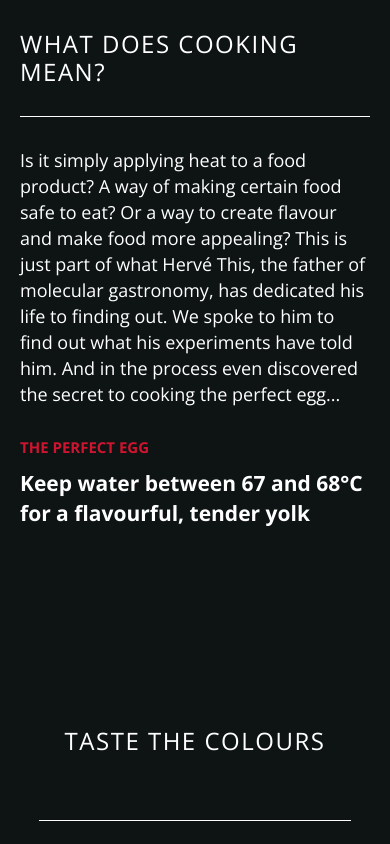
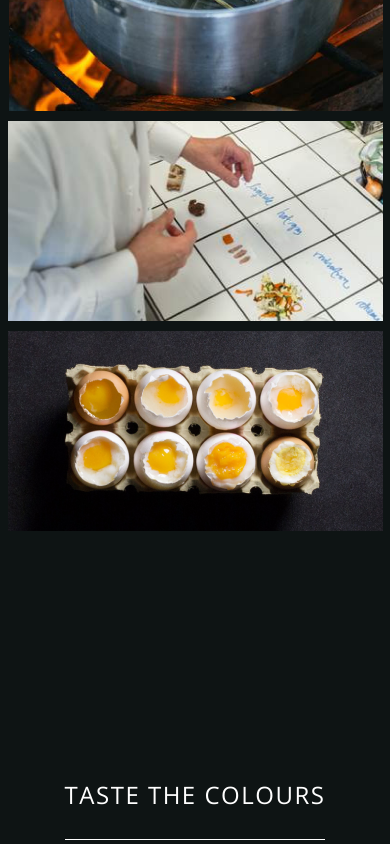
Before and after one commit to sebashdm1/frontend-test, a React (Vite) app: page / in a window 390 px wide. Shown: the part 800-1644 px from the top of the page. Built offline with nearby package versions, Linux system fonts and the light colour scheme.

Commit message:
styles: add css grid

```diff
--- /dev/null
+++ b/src/App.scss
@@ -0,0 +1,7 @@
+@use './styles/globals.scss' as *;
+
+.app-container {
+  max-width: $container-max;
+  width: 100%;
+  @include container-padding;
+}
--- a/src/App.tsx
+++ b/src/App.tsx
@@ -1,6 +1,7 @@
 import { useEffect } from 'react'
 import CookingSection from './components/CookingSection'
 import ColorsSection from './components/ColorsSection'
+import './App.scss'
 
 function App() {
   useEffect(() => {
@@ -21,10 +22,10 @@ function App() {
   }, []);
 
   return (
-    <div className="app">
+    <main className="app-container">
       <CookingSection />
       <ColorsSection />
-    </div>
+    </main>
   )
 }
 
--- a/src/components/ColorsSection/ColorsSection.scss
+++ b/src/components/ColorsSection/ColorsSection.scss
@@ -1,213 +1,125 @@
-// Variables
-$background-dark: rgb(14, 20, 20);
-$text-white: #ffffff;
-$container-width: 1440px;
-$content-width: 1146px;
-$card-width: 375px;
-$card-min-height: 460px;
-$image-height: 300px;
-$copy-min-height: 130px;
-
-// Fonts
-$font-family: 'Open Sans', sans-serif;
-$font-light: 300;
-$font-bold: 700;
+@use '../../styles/globals.scss' as *;
 
 .colors-section {
-  background-color: $background-dark;
-  min-height: 793px;
-  display: flex;
-  align-items: center;
-  justify-content: center;
-  padding: 30px 0;
-
   .colors-container {
-    max-width: $container-width;
-    width: 100%;
-    padding: 0 147px;
-
     .content {
-      max-width: $content-width;
+      max-width: $content-colors;
       margin: 0 auto;
       display: flex;
       flex-direction: column;
       align-items: center;
 
       .headline {
-        margin-bottom: 60px;
+        margin-bottom: $spacing-lg;
         text-align: center;
-        width: auto;
-        min-width: 312px;
-        min-height: 63px;
-        border-bottom: 1px solid $text-white;
-        padding: 0 0 30px 0;
+        border-bottom: 1px solid var(--color-white);
+        padding-bottom: $spacing-md;
         display: flex;
         flex-direction: column;
-        justify-content: flex-start;
         align-items: center;
 
         h2 {
-          font-family: $font-family;
-          font-weight: $font-light;
-          font-size: 30px;
-          line-height: 33px;
-          letter-spacing: 1.5px;
-          color: $text-white;
+          color: var(--color-white);
           margin: 0;
           text-transform: uppercase;
         }
       }
 
       .card-list {
-        display: flex;
-        gap: 10px;
-        width: 100%;
-        justify-content: space-between;
-        align-items: flex-start;
+        display: grid;
+        grid-template-columns: repeat(3, 1fr);
+        gap: $spacing-xs;
+        width: 375px;
+        justify-content: center;
 
         .card {
-          width: $card-width;
-          min-height: $card-min-height;
+          transition: transform 0.3s ease;
           display: flex;
           flex-direction: column;
-          flex-shrink: 0;
+          cursor: pointer;
 
           .card-image {
-            width: $card-width;
-            height: $image-height;
-            cursor: pointer;
+            width: 375px;
+            height: 300px;
             overflow: hidden;
-            flex-shrink: 0;
             position: relative;
 
             img {
               position: absolute;
               top: 0;
               left: 0;
-              width: $card-width;
-              height: $image-height;
+              width: 375px;
+              height: 300px;
               object-fit: cover;
               object-position: center;
-              transition: transform 0.3s ease;
               display: block;
-            }
-
-            &:hover img {
-              transform: scale(1.05);
             }
           }
 
           .copy {
-            width: $card-width;
-            min-height: $copy-min-height;
-            padding: 30px 20px 30px 20px;
+            padding: $spacing-md $spacing-sm;
             display: flex;
             flex-direction: column;
             align-items: center;
-            justify-content: flex-start;
             text-align: center;
-            color: $text-white;
-            box-sizing: border-box;
+            color: var(--color-white);
             flex-grow: 1;
 
             h3 {
-              font-family: $font-family;
               font-weight: $font-bold;
-              font-size: 21px;
-              line-height: 30px;
-              margin: 0 0 10px 0;
-              width: 100%;
-              text-align: center;
+              margin: 0 0 $spacing-xs 0;
             }
 
             p {
-              font-family: $font-family;
-              font-weight: $font-light;
-              font-size: 21px;
-              line-height: 30px;
               margin: 0;
-              width: 100%;
-              text-align: center;
             }
           }
+
+          &:hover {
+            transform: scale(1.3);
+            border: solid 1px var(--color-white);
+            z-index: 1;
+            position: relative;
+          }
+        }
+
+        &:hover .card:not(:hover) {
+          filter: blur(3px);
         }
       }
     }
   }
 
-  // Responsive Design
-  @media (max-width: 768px) {
-    padding: 60px 20px;
-
+  // Mobile responsive
+  @media (max-width: $breakpoint-lg) {
     .colors-container {
-      padding: 0;
-
       .content {
-        .headline {
-          margin-bottom: 60px;
-
-          h2 {
-            font-size: 24px;
-            line-height: 28px;
-          }
-        }
-
         .card-list {
-          flex-direction: column;
-          gap: 30px;
+          grid-template-columns: 1fr;
+          gap: $spacing-md;
 
           .card {
-            width: 100%;
-            height: auto;
+            &:hover {
+              transform: none;
+              border: none;
+            }
 
             .card-image {
               width: 100%;
-              height: 250px;
+
+              img {
+                width: 100%;
+              }
             }
 
             .copy {
               width: 100%;
-              height: auto;
-              padding: 20px;
-
-              h3 {
-                font-size: 18px;
-                line-height: 26px;
-              }
-
-              p {
-                font-size: 16px;
-                line-height: 24px;
-              }
+              padding: $spacing-sm;
             }
           }
-        }
-      }
-    }
-  }
 
-  @media (max-width: 320px) {
-    .colors-container {
-      .content {
-        .card-list {
-          .card {
-            .card-image {
-              height: 200px;
-            }
-
-            .copy {
-              padding: 15px;
-
-              h3 {
-                font-size: 16px;
-                line-height: 22px;
-              }
-
-              p {
-                font-size: 14px;
-                line-height: 20px;
-              }
-            }
+          &:hover .card:not(:hover) {
+            filter: none;
           }
         }
       }
--- a/src/components/CookingSection/CookingSection.scss
+++ b/src/components/CookingSection/CookingSection.scss
@@ -1,38 +1,22 @@
-// Variables
-$background-dark: rgb(14, 20, 20);
-$text-white: #ffffff;
-$accent-red: rgb(207, 20, 48);
-$container-width: 1440px;
-$content-width: 362px;
-$images-width: 754px;
-
-// Fonts
-$font-family: 'Open Sans', sans-serif;
-$font-light: 300;
-$font-bold: 700;
+@use '../../styles/globals.scss' as *;
 
 .cooking-section {
-  background-color: $background-dark;
-  min-height: 840px;
-  display: flex;
-  align-items: center;
-  justify-content: center;
-  padding: 0 0 30px 0;
+  @include section-spacing;
 
   .cooking-container {
-    max-width: $container-width;
-    width: 100%;
-    display: flex;
-    gap: 30px;
-    padding: 0 147px;
+    display: grid;
+    grid-template-columns: $images-cooking $content-cooking;
+    gap: $spacing-md;
 
     .images-section {
-      width: $images-width;
+      display: grid;
+      grid-template-columns: 372px 372px;
+      gap: 10px;
       height: 600px;
-      display: flex;
-      gap: 10px;
+      width: $images-cooking;
 
       .image-left {
+        grid-row: 1 / 3;
         width: 372px;
         height: 600px;
 
@@ -40,81 +24,66 @@ $font-bold: 700;
           width: 100%;
           height: 100%;
           object-fit: cover;
-          border-radius: 0;
         }
       }
 
       .images-right {
-        width: 372px;
         display: flex;
         flex-direction: column;
         gap: 10px;
+        width: 372px;
+        height: 600px;
 
         .image-top,
         .image-bottom {
+          height: 295px;
           width: 372px;
-          height: 295px;
 
           img {
             width: 100%;
             height: 100%;
             object-fit: cover;
-            border-radius: 0;
           }
         }
       }
     }
 
     .content-section {
-      width: $content-width;
-      min-height: 577px;
-      color: $text-white;
+      color: var(--color-white);
       display: flex;
       flex-direction: column;
+      width: $content-cooking;
 
       .headline {
-        margin-bottom: 30px;
-        border-bottom: 1px solid $text-white;
-        padding-bottom: 30px;
-
-        h2 {
-          font-family: $font-family;
-          font-weight: $font-light;
-          font-size: 30px;
-          line-height: 33px;
-          letter-spacing: 1.5px;
-          margin: 0;
-          text-align: left;
-        }
+        margin-bottom: $spacing-md;
+        border-bottom: 1px solid var(--color-white);
+        padding-bottom: $spacing-md;
       }
 
       .body {
         flex: 1;
 
         p {
-          font-family: $font-family;
-          font-weight: $font-light;
-          font-size: 21px;
-          line-height: 30px;
-          margin: 0 0 30px 0;
-          text-align: left;
+          margin: 0 0 $spacing-md 0;
+
+          &:last-child {
+            font-weight: $font-bold;
+          }
         }
 
         .call-out {
-          margin-top: 30px;
+          margin-top: $spacing-sm;
 
           a {
             text-decoration: none;
             cursor: pointer;
 
             h3 {
-              font-family: $font-family;
+              color: var(--color-red-accent);
+              font-size: 15px;
               font-weight: $font-bold;
-              font-size: 15px;
-              line-height: 21px;
-              color: $accent-red;
-              margin: 0 0 10px 0;
-              text-align: left;
+              margin-top: 20px;
+              margin-bottom: 10px;
               transition: opacity 0.3s ease;
 
               &:hover {
@@ -124,35 +93,29 @@ $font-bold: 700;
           }
 
           > p {
-            font-family: $font-family;
             font-weight: $font-bold;
-            font-size: 21px;
-            line-height: 30px;
             margin: 0;
-            text-align: left;
           }
         }
       }
     }
   }
 
-  @media (max-width: 768px) {
-    padding: 60px 20px;
-
+  @media (max-width: $breakpoint-lg) {
     .cooking-container {
-      flex-direction: column;
+      display: flex;
+      flex-direction: column-reverse;
       gap: 40px;
-      padding: 0;
 
       .images-section {
+        grid-template-columns: 1fr 1fr;
+        justify-content: center;
+        height: auto;
         width: 100%;
-        height: auto;
-        flex-direction: column;
-        gap: 20px;
 
         .image-left {
           width: 100%;
-          height: 300px;
+          height: 400px;
         }
 
         .images-right {
@@ -161,63 +124,43 @@ $font-bold: 700;
           .image-top,
           .image-bottom {
             width: 100%;
-            height: 200px;
+            height: 195px;
           }
         }
       }
 
       .content-section {
         width: 100%;
-        height: auto;
-
-        .headline h2 {
-          font-size: 24px;
-          line-height: 28px;
-        }
-
-        .body p {
-          font-size: 18px;
-          line-height: 26px;
-        }
-
-        .call-out {
-          h3 {
-            font-size: 14px;
-            line-height: 20px;
-          }
-
-          > p {
-            font-size: 18px;
-            line-height: 26px;
-          }
-        }
       }
     }
   }
 
-  @media (max-width: 320px) {
+  @media (max-width: $breakpoint-sm) {
     .cooking-container {
-      .content-section {
-        .headline h2 {
-          font-size: 20px;
-          line-height: 24px;
+      .images-section {
+        grid-template-columns: 1fr;
+        justify-items: center;
+        width: 100%;
+
+        .image-left {
+          height: 300px;
+          width: 100%;
         }
 
-        .body p {
-          font-size: 16px;
-          line-height: 24px;
-        }
+        .images-right {
+          width: 100%;
 
-        .call-out {
-          h3 {
-            font-size: 13px;
-          }
-
-          > p {
-            font-size: 16px;
-            line-height: 24px;
+          .image-top,
+          .image-bottom {
+            height: 200px;
+            width: 100%;
           }
         }
+      }
+
+      .content-section {
+        width: 80%;
+        align-self: center;
       }
     }
   }
--- a/src/index.scss
+++ b/src/index.scss
@@ -1,66 +1,2 @@
-:root {
-  font-family: system-ui, Avenir, Helvetica, Arial, sans-serif;
-  line-height: 1.5;
-  font-weight: 400;
-
-  color-scheme: light dark;
-  color: rgba(255, 255, 255, 0.87);
-  background-color: #242424;
-
-  font-synthesis: none;
-  text-rendering: optimizeLegibility;
-  -webkit-font-smoothing: antialiased;
-  -moz-osx-font-smoothing: grayscale;
-}
-
-a {
-  font-weight: 500;
-  color: #646cff;
-  text-decoration: inherit;
-}
-a:hover {
-  color: #535bf2;
-}
-
-body {
-  margin: 0;
-  min-width: 320px;
-  min-height: 100vh;
-}
-
-h1 {
-  font-size: 3.2em;
-  line-height: 1.1;
-}
-
-button {
-  border-radius: 8px;
-  border: 1px solid transparent;
-  padding: 0.6em 1.2em;
-  font-size: 1em;
-  font-weight: 500;
-  font-family: inherit;
-  background-color: #1a1a1a;
-  cursor: pointer;
-  transition: border-color 0.25s;
-}
-button:hover {
-  border-color: #646cff;
-}
-button:focus,
-button:focus-visible {
-  outline: 4px auto -webkit-focus-ring-color;
-}
-
-@media (prefers-color-scheme: light) {
-  :root {
-    color: #213547;
-    background-color: #ffffff;
-  }
-  a:hover {
-    color: #747bff;
-  }
-  button {
-    background-color: #f9f9f9;
-  }
-}
+// Import global styles with reset and design system
+@use './styles/globals.scss';
--- /dev/null
+++ b/src/styles/globals.scss
@@ -0,0 +1,181 @@
+// =============================================================================
+// GLOBAL RESET & BASE STYLES
+// =============================================================================
+
+* {
+  box-sizing: border-box;
+  margin: 0;
+  padding: 0;
+}
+
+// =============================================================================
+// DESIGN TOKENS
+// =============================================================================
+
+// Colors
+:root {
+  --color-dark-bg: #0e1414;
+  --color-white: #ffffff;
+  --color-red-accent: #cf1430;
+}
+
+// Typography
+$font-family: 'Open Sans', sans-serif;
+$font-light: 300;
+$font-bold: 700;
+
+// Spacing System
+$spacing-xs: 10px;
+$spacing-sm: 20px;
+$spacing-md: 30px;
+$spacing-lg: 60px;
+$spacing-xl: 120px;
+$spacing-2xl: 147px;
+$spacing-3xl: 240px;
+
+// Container Sizes (from Zeplin)
+$container-max: 1440px;
+$content-cooking: 362px;
+$content-colors: 1146px;
+$images-cooking: 754px;
+
+// Breakpoints
+$breakpoint-lg: 1200px;
+$breakpoint-md: 800px;
+$breakpoint-sm: 768px;
+$breakpoint-xs: 320px;
+
+// =============================================================================
+// BASE STYLES
+// =============================================================================
+
+body {
+  margin: 0;
+  font-family: $font-family;
+  color: var(--color-white);
+  background-color: var(--color-dark-bg);
+  min-width: $breakpoint-xs;
+  min-height: 100vh;
+  display: flex;
+  justify-content: center;
+}
+
+// =============================================================================
+// UTILITY MIXINS
+// =============================================================================
+
+@mixin container-padding {
+  padding: $spacing-xl $spacing-2xl;
+
+  @media (max-width: $breakpoint-lg) {
+    padding: $spacing-lg 100px;
+  }
+
+  @media (max-width: $breakpoint-md) {
+    padding: $spacing-lg 50px;
+  }
+
+  @media (max-width: $breakpoint-sm) {
+    padding: $spacing-sm 20px;
+  }
+}
+
+@mixin section-spacing {
+  margin-bottom: $spacing-3xl;
+
+  @media (max-width: $breakpoint-lg) {
+    margin-bottom: 90px;
+  }
+
+  @media (max-width: $breakpoint-md) {
+    margin-bottom: $spacing-lg;
+  }
+}
+
+// =============================================================================
+// TYPOGRAPHY STYLES
+// =============================================================================
+
+h1, h2 {
+  font-size: 30px;
+  font-weight: $font-light;
+  letter-spacing: 1.5px;
+  margin-bottom: 10px;
+
+  @media (max-width: $breakpoint-sm) {
+    font-size: 24px;
+    line-height: 28px;
+  }
+}
+
+h3 {
+  font-size: 21px;
+  font-weight: $font-bold;
+
+  @media (max-width: $breakpoint-sm) {
+    font-size: 18px;
+  }
+}
+
+p {
+  font-size: 21px;
+  font-weight: $font-light;
+  line-height: 30px;
+
+  @media (max-width: $breakpoint-sm) {
+    font-size: 18px;
+    line-height: 26px;
+  }
+}
+
+// Red accent text
+.text-red {
+  color: var(--color-red-accent);
+  font-size: 15px;
+  font-weight: $font-bold;
+  margin-top: 20px;
+  margin-bottom: 10px;
+}
+
+// HR styling
+hr {
+  border: none;
+  height: 1px;
+  background-color: var(--color-white);
+  margin: 30px 0;
+}
+
+// =============================================================================
+// INTERACTIVE ELEMENTS FOR COLORS SECTION
+// =============================================================================
+
+.hover-scale {
+  transition: transform 0.3s ease;
+
+  &:hover {
+    transform: scale(1.3);
+    border: solid 1px var(--color-white);
+    z-index: 1;
+  }
+}
+
+.hover-blur-others:hover .card:not(.hovered) {
+  filter: blur(3px);
+}
+
+// =============================================================================
+// GRID LAYOUT FOR COLORS SECTION
+// =============================================================================
+
+.grid-colors {
+  display: grid;
+  grid-template-columns: repeat(3, 1fr);
+  gap: $spacing-xs;
+  width: 375px;
+  justify-content: center;
+
+  @media (max-width: $breakpoint-lg) {
+    grid-template-columns: 1fr;
+    gap: $spacing-md;
+  }
+}
```
